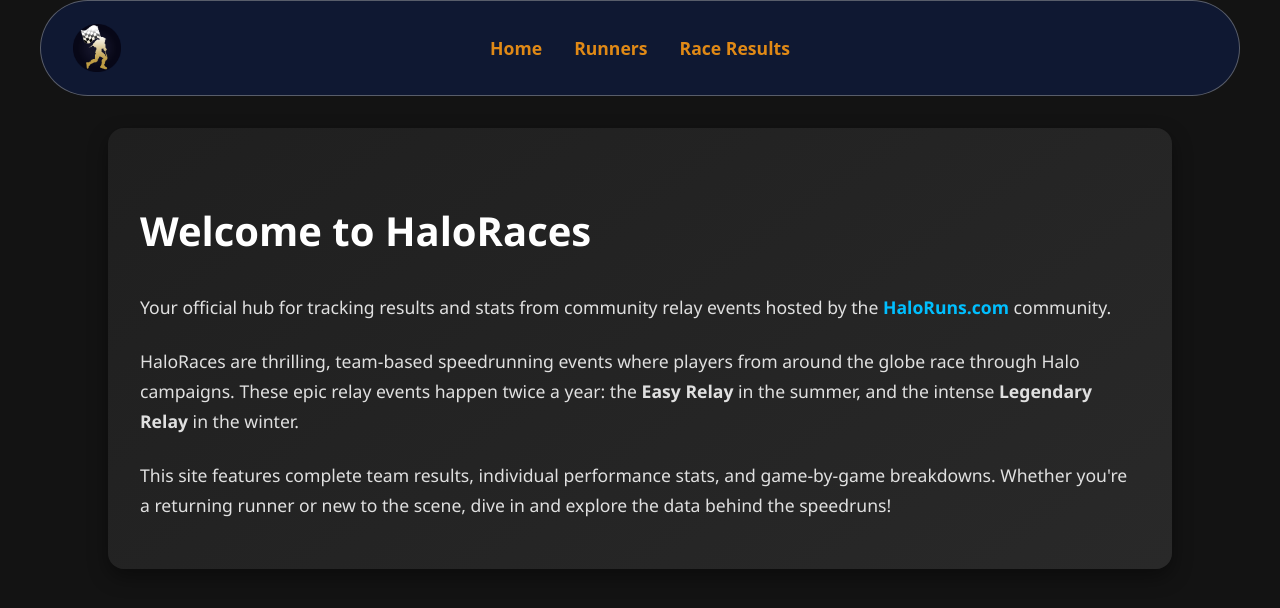
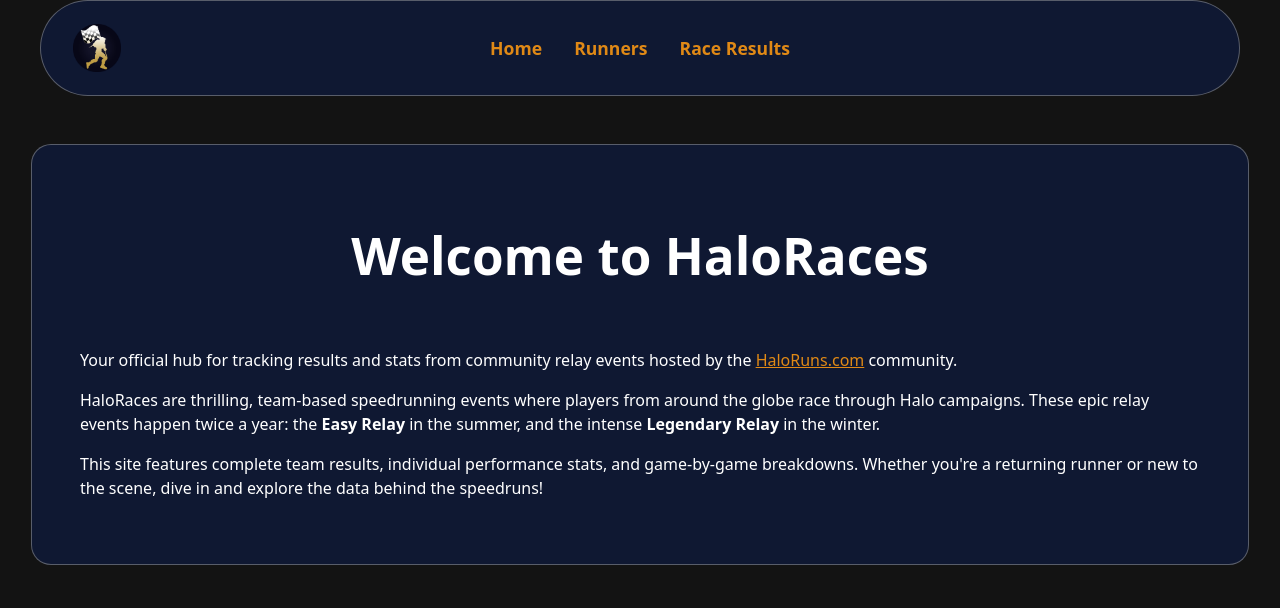
Before and after one commit to DavidSpartan95/HaloracesWeb, a Vue app in the folder haloraces-web/: page /race-results#/home in a window 1280 px wide. Shown: the top 608 px of the page. Built offline with nearby package versions, Linux system fonts and the light colour scheme.

Commit message:
New: UI design for Home page

```diff
--- a/haloraces-web/src/views/Home.vue
+++ b/haloraces-web/src/views/Home.vue
@@ -1,68 +1,64 @@
 <template>
-  <section class="hero">
-    <div class="hero-content">
+
+  <div class="hello">
+    <div class="hello-box">
       <h1>Welcome to HaloRaces</h1>
-      <p>
+      <div class="hello-breadtext">
+        <p>
         Your official hub for tracking results and stats from community relay events hosted by the
         <a href="https://haloruns.com" target="_blank" rel="noopener noreferrer">HaloRuns.com</a> community.
       </p>
 
       <p>
-        HaloRaces are thrilling, team-based speedrunning events where players from around the globe race through Halo campaigns. These epic relay events happen twice a year:
+        HaloRaces are thrilling, team-based speedrunning events where players from around the globe race through Halo
+        campaigns. These epic relay events happen twice a year:
         the <strong>Easy Relay</strong> in the summer, and the intense <strong>Legendary Relay</strong> in the winter.
       </p>
 
       <p>
-        This site features complete team results, individual performance stats, and game-by-game breakdowns. Whether you're a returning runner or new to the scene, dive in and explore the data behind the speedruns!
+        This site features complete team results, individual performance stats, and game-by-game breakdowns. Whether
+        you're a returning runner or new to the scene, dive in and explore the data behind the speedruns!
       </p>
+      </div>
     </div>
-  </section>
+  </div>
+
 </template>
 
 <script setup lang="ts">
 </script>
 
 <style scoped>
-.hero {
-  background: linear-gradient(145deg, #1f1f1f, #292929);
-  padding: 3rem 2rem;
-  border-radius: 16px;
-  margin: 2rem auto;
-  max-width: 1000px;
-  box-shadow: 0 8px 20px rgba(0, 0, 0, 0.4);
-  color: #e0e0e0;
-  font-family: 'Segoe UI', Tahoma, Geneva, Verdana, sans-serif;
+.hello {
+  display: flex;
+  flex-direction: column;
+  align-items: center;
+  justify-content: center;
+  padding-top: 48px;
+  text-align: center;
 }
 
-.hero-content {
+
+.hello-box {
   display: flex;
+  max-width: 1120px;
+  padding: 48px;
   flex-direction: column;
-  gap: 1.5rem;
+  justify-content: center;
+  gap: 14px;
+
+  border-radius: 20px;
+  border: 1px solid rgba(161, 161, 161, 0.50);
+  background: #0F1832;
 }
 
-.hero h1 {
-  font-size: 2.5rem;
-  margin-bottom: 1rem;
-  color: #ffffff;
+.hello-breadtext {
+  text-align: left
 }
 
-.hero h1 .highlight {
-  color: #00bfff;
+.hello-breadtext a {
+  color: #E08916;
+  text-decoration: underline;
 }
 
-.hero p {
-  font-size: 1.1rem;
-  line-height: 1.7;
-  margin: 0;
-}
-
-.hero a {
-  color: #00bfff;
-  text-decoration: none;
-  font-weight: bold;
-}
-
-.hero a:hover {
-  text-decoration: underline;
-}
 </style>
```
